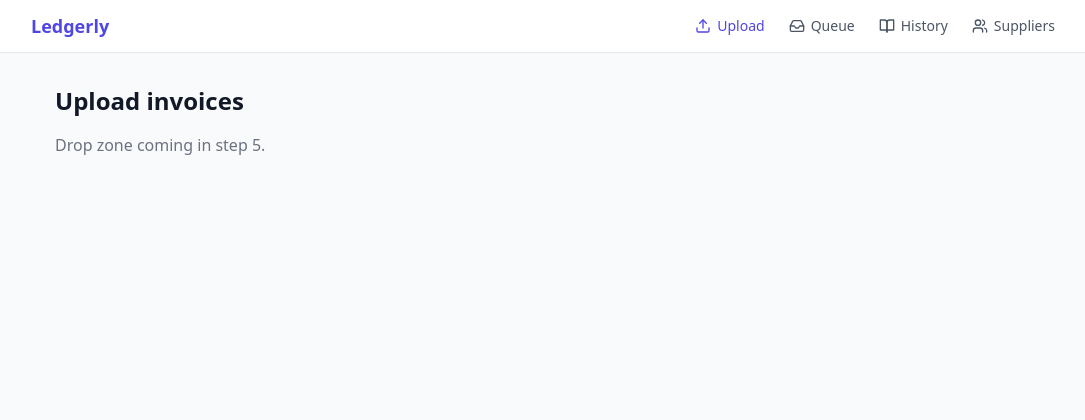
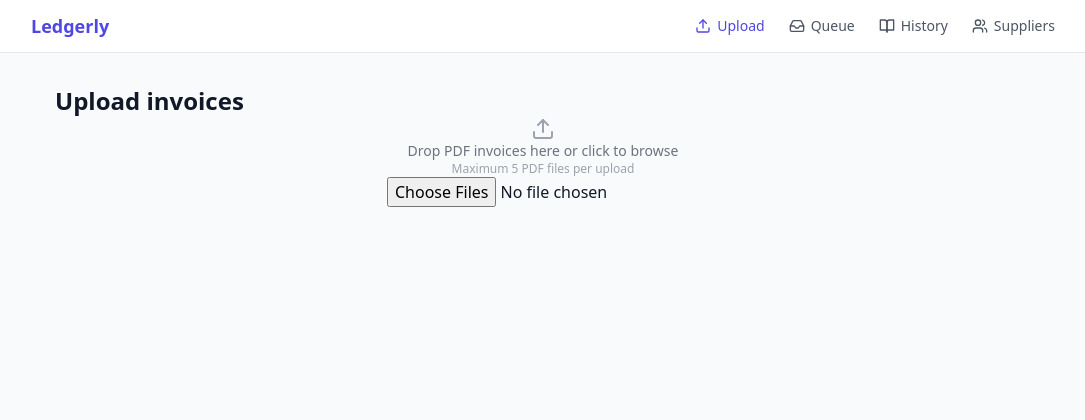
Before and after one commit to SiriusRak/ledgerly, a FastAPI app: page /upload in a window 1280 px wide. Shown: the top 420 px of the page, without its empty margins (97-1182 px from the left). Run offline with FastAPI, Linux system fonts and the light colour scheme; data that the repository does not hold is empty; parts of the project's set-up code (start-up, migrations or seed data) failed here and were passed over.

Commit message:
feat(step-5): upload UI + orchestrator + HTMX polling
Co-Authored-By: Claude Opus 4.6 (1M context) <noreply@anthropic.com>

```diff
--- a/app/routes/upload.py
+++ b/app/routes/upload.py
@@ -1,11 +1,133 @@
-# PLACEHOLDER -- replaced in step 5
-from fastapi import APIRouter, Request
+"""Upload routes — drop zone, batch processing, HTMX polling."""
+
+import uuid
+
+from fastapi import APIRouter, Request, UploadFile, File, BackgroundTasks, HTTPException
 from fastapi.templating import Jinja2Templates
+
+from app.db import get_supabase
+from app.services.storage import put_inbox
+from app.pipeline.orchestrator import process_invoice
 
 router = APIRouter()
 templates = Jinja2Templates(directory="app/templates")
 
+MAX_FILES = 5
+
 
 @router.get("/upload")
 async def upload_page(request: Request):
-    return templates.TemplateResponse("upload.html", {"request": request, "active_tab": "upload"})
+    sb = get_supabase()
+    # Fetch recent invoices for the batch view (last 20)
+    resp = (
+        sb.table("invoices")
+        .select("*")
+        .order("created_at", desc=True)
+        .limit(20)
+        .execute()
+    )
+    invoices = resp.data or []
+    processing_count = sum(1 for i in invoices if i.get("state") in ("pending", "processing"))
+    return templates.TemplateResponse("upload.html", {
+        "request": request,
+        "active_tab": "upload",
+        "invoices": invoices,
+        "processing_count": processing_count,
+    })
+
+
+@router.post("/upload")
+async def upload_files(
+    request: Request,
+    background_tasks: BackgroundTasks,
+    files: list[UploadFile] = File(...),
+):
+    if len(files) > MAX_FILES:
+        raise HTTPException(status_code=400, detail=f"Maximum {MAX_FILES} files allowed")
+
+    sb = get_supabase()
+    created_invoices = []
+
+    for f in files:
+        if not f.filename or not f.filename.lower().endswith(".pdf"):
+            raise HTTPException(status_code=400, detail=f"Only PDF files accepted: {f.filename}")
+
+        pdf_bytes = await f.read()
+        invoice_id = str(uuid.uuid4())
+
+        # Insert invoice record
+        sb.table("invoices").insert({
+            "id": invoice_id,
+            "filename": f.filename,
+            "state": "pending",
+        }).execute()
+
+        # Upload to storage inbox
+        put_inbox(invoice_id, pdf_bytes)
+
+        # Queue background processing
+        background_tasks.add_task(process_invoice, invoice_id)
+
+        # Fetch the created row
+        row = sb.table("invoices").select("*").eq("id", invoice_id).single().execute()
+        created_invoices.append(row.data)
+
+    return templates.TemplateResponse("partials/batch_rows.html", {
+        "request": request,
+        "invoices": created_invoices,
+    })
+
+
+@router.get("/invoices/{invoice_id}/status")
+async def invoice_status(request: Request, invoice_id: str):
+    sb = get_supabase()
+    resp = sb.table("invoices").select("*").eq("id", invoice_id).single().execute()
+    if not resp.data:
+        raise HTTPException(status_code=404, detail="Invoice not found")
+    return templates.TemplateResponse("partials/batch_row.html", {
+        "request": request,
+        "invoice": resp.data,
+    })
+
+
+@router.get("/batch/status")
+async def batch_status(request: Request):
+    sb = get_supabase()
+    resp = (
+        sb.table("invoices")
+        .select("*")
+        .in_("state", ["pending", "processing"])
+        .execute()
+    )
+    processing_count = len(resp.data) if resp.data else 0
+    return templates.TemplateResponse("partials/batch_banner.html", {
+        "request": request,
+        "processing_count": processing_count,
+    })
+
+
+@router.post("/invoices/{invoice_id}/retry")
+async def retry_invoice(
+    request: Request,
+    invoice_id: str,
+    background_tasks: BackgroundTasks,
+):
+    sb = get_supabase()
+    resp = sb.table("invoices").select("*").eq("id", invoice_id).single().execute()
+    if not resp.data:
+        raise HTTPException(status_code=404, detail="Invoice not found")
+
+    # Reset state
+    sb.table("invoices").update({
+        "state": "pending",
+        "state_reason": None,
+    }).eq("id", invoice_id).execute()
+
+    background_tasks.add_task(process_invoice, invoice_id)
+
+    # Return updated row
+    row = sb.table("invoices").select("*").eq("id", invoice_id).single().execute()
+    return templates.TemplateResponse("partials/batch_row.html", {
+        "request": request,
+        "invoice": row.data,
+    })
--- /dev/null
+++ b/app/services/storage.py
@@ -0,0 +1,68 @@
+"""Supabase Storage wrapper — inbox upload, supplier move, signed URLs."""
+
+import re
+import unicodedata
+
+from app.db import get_supabase
+
+BUCKET = "invoices"
+
+
+def _ensure_bucket() -> None:
+    """Create the 'invoices' bucket if it doesn't exist (idempotent)."""
+    sb = get_supabase()
+    try:
+        sb.storage.get_bucket(BUCKET)
+    except Exception:
+        sb.storage.create_bucket(BUCKET, options={"public": False})
+
+
+def _normalize_for_fs(name: str) -> str:
+    """Normalize a supplier name for use as a filesystem-safe path component."""
+    s = unicodedata.normalize("NFKD", name).encode("ascii", "ignore").decode()
+    s = re.sub(r"[^a-zA-Z0-9_-]", "_", s)
+    s = re.sub(r"_+", "_", s).strip("_")
+    return s or "unknown"
+
+
+def put_inbox(invoice_id: str, pdf_bytes: bytes) -> str:
+    """Upload PDF to _inbox/{invoice_id}.pdf. Returns storage path."""
+    _ensure_bucket()
+    path = f"_inbox/{invoice_id}.pdf"
+    sb = get_supabase()
+    sb.storage.from_(BUCKET).upload(
+        path, pdf_bytes, {"content-type": "application/pdf"}
+    )
+    return path
+
+
+def get_inbox_bytes(invoice_id: str) -> bytes:
+    """Download PDF bytes from _inbox/{invoice_id}.pdf."""
+    sb = get_supabase()
+    path = f"_inbox/{invoice_id}.pdf"
+    return sb.storage.from_(BUCKET).download(path)
+
+
+def move_to_supplier(
+    invoice_id: str, supplier_name: str, invoice_date: str, amount_ttc: float
+) -> str:
+    """Move PDF from _inbox to supplier folder. Returns new path."""
+    sb = get_supabase()
+    supplier_dir = _normalize_for_fs(supplier_name)
+    month = invoice_date[:7] if invoice_date else "unknown"
+    new_path = f"{supplier_dir}/{month}_{supplier_dir}_{amount_ttc:.2f}.pdf"
+
+    # Download then re-upload (Supabase Storage has no server-side move)
+    data = sb.storage.from_(BUCKET).download(f"_inbox/{invoice_id}.pdf")
+    sb.storage.from_(BUCKET).upload(
+        new_path, data, {"content-type": "application/pdf"}
+    )
+    sb.storage.from_(BUCKET).remove([f"_inbox/{invoice_id}.pdf"])
+    return new_path
+
+
+def signed_url(path: str, expires_in: int = 3600) -> str:
+    """Generate a signed URL for a stored PDF."""
+    sb = get_supabase()
+    resp = sb.storage.from_(BUCKET).create_signed_url(path, expires_in)
+    return resp.get("signedURL") or resp.get("signedUrl", "")
--- /dev/null
+++ b/app/templates/partials/batch_rows.html
@@ -0,0 +1,3 @@
+{% for invoice in invoices %}
+{% include "partials/batch_row.html" %}
+{% endfor %}
--- a/app/templates/upload.html
+++ b/app/templates/upload.html
@@ -1,6 +1,84 @@
 {% extends "base.html" %}
 {% block title %}Upload -- Ledgerly{% endblock %}
 {% block content %}
-<h1 class="text-2xl font-bold mb-4">Upload invoices</h1>
-<p class="text-gray-500">Drop zone coming in step 5.</p>
+{% from "macros/icons.html" import icon %}
+
+<h1 class="text-2xl font-bold mb-6">Upload invoices</h1>
+
+<!-- Drop zone -->
+<div id="dropzone"
+     class="border-2 border-dashed border-gray-300 rounded-lg p-10 text-center cursor-pointer hover:border-indigo-400 hover:bg-indigo-50 transition-colors"
+     onclick="document.getElementById('file-input').click()">
+  <div class="flex flex-col items-center gap-3 text-gray-500">
+    {{ icon("upload", "w-10 h-10 text-gray-400") }}
+    <p class="text-sm font-medium">Drop PDF invoices here or click to browse</p>
+    <p class="text-xs text-gray-400">Maximum 5 PDF files per upload</p>
+  </div>
+  <input id="file-input" type="file" accept=".pdf,application/pdf" multiple class="hidden">
+</div>
+
+<div id="upload-error" class="hidden mt-3 text-sm text-red-600 font-medium"></div>
+
+<!-- Batch banner -->
+<div id="batch-banner"
+     {% if processing_count > 0 %}
+     hx-get="/batch/status" hx-trigger="every 3s" hx-swap="outerHTML"
+     {% endif %}>
+  {% if processing_count > 0 %}
+  <div class="mt-4 flex items-center gap-2 text-sm text-indigo-600 bg-indigo-50 rounded-lg px-4 py-2">
+    {{ icon("loader", "w-4 h-4 animate-spin") }}
+    <span>{{ processing_count }} invoice{{ "s" if processing_count > 1 else "" }} processing...</span>
+  </div>
+  {% endif %}
+</div>
+
+<!-- Batch rows container -->
+<div id="batch-rows" class="mt-6 space-y-2">
+  {% for invoice in invoices %}
+  {% include "partials/batch_row.html" %}
+  {% endfor %}
+</div>
+
+<form id="upload-form" class="hidden"
+      hx-post="/upload"
+      hx-target="#batch-rows"
+      hx-swap="afterbegin"
+      hx-encoding="multipart/form-data">
+</form>
+
+<script>
+(function() {
+  var dropzone = document.getElementById('dropzone');
+  var fileInput = document.getElementById('file-input');
+  var errorDiv = document.getElementById('upload-error');
+  var form = document.getElementById('upload-form');
+
+  function showError(msg) {
+    errorDiv.textContent = msg;
+    errorDiv.classList.remove('hidden');
+    setTimeout(function() { errorDiv.classList.add('hidden'); }, 5000);
+  }
+
+  function handleFiles(files) {
+    errorDiv.classList.add('hidden');
+    if (files.length > 5) return showError('Maximum 5 files allowed.');
+    for (var i = 0; i < files.length; i++) {
+      if (files[i].type !== 'application/pdf' && !files[i].name.toLowerCase().endsWith('.pdf')) {
+        return showError('Only PDF files are accepted.');
+      }
+    }
+    var fd = new FormData();
+    for (var j = 0; j < files.length; j++) fd.append('files', files[j]);
+    htmx.ajax('POST', '/upload', {target: '#batch-rows', swap: 'afterbegin', values: fd});
+  }
+
+  fileInput.addEventListener('change', function() { if (this.files.length) handleFiles(this.files); this.value = ''; });
+  dropzone.addEventListener('dragover', function(e) { e.preventDefault(); this.classList.add('border-indigo-400', 'bg-indigo-50'); });
+  dropzone.addEventListener('dragleave', function() { this.classList.remove('border-indigo-400', 'bg-indigo-50'); });
+  dropzone.addEventListener('drop', function(e) {
+    e.preventDefault(); this.classList.remove('border-indigo-400', 'bg-indigo-50');
+    handleFiles(e.dataTransfer.files);
+  });
+})();
+</script>
 {% endblock %}
```
Also changed, not shown: app/pipeline/orchestrator.py (added, +99 -0 lines), app/services/supplier_memory.py (added, +22 -0 lines), app/templates/partials/batch_banner.html (added, +12 -0 lines), app/templates/partials/batch_row.html (added, +18 -0 lines), app/templates/partials/status_badge.html (added, +43 -0 lines), app/templates/partials/toast.html (added, +14 -0 lines), docs/checklist.md (+4 -4 lines), app/services/__init__.py (added).
